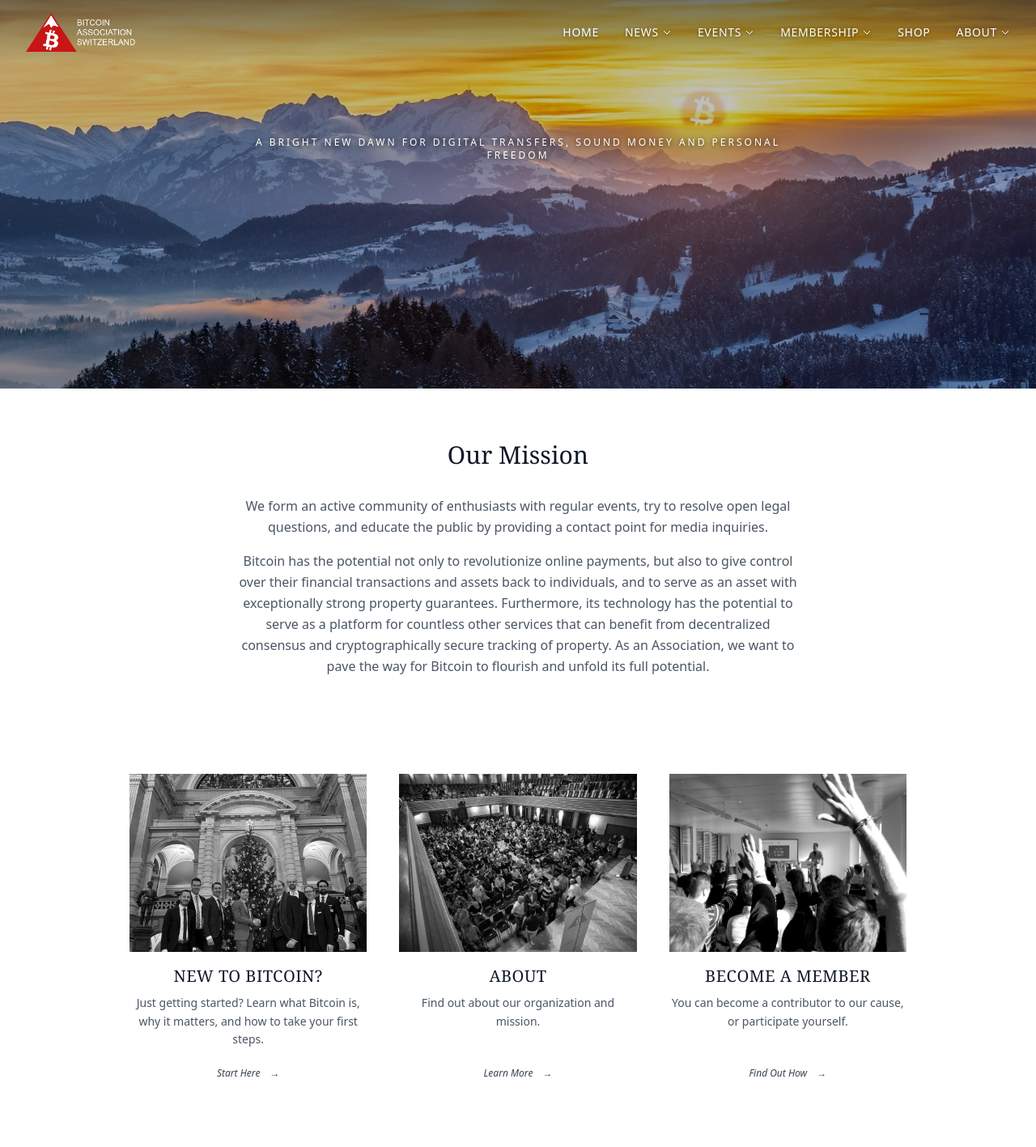
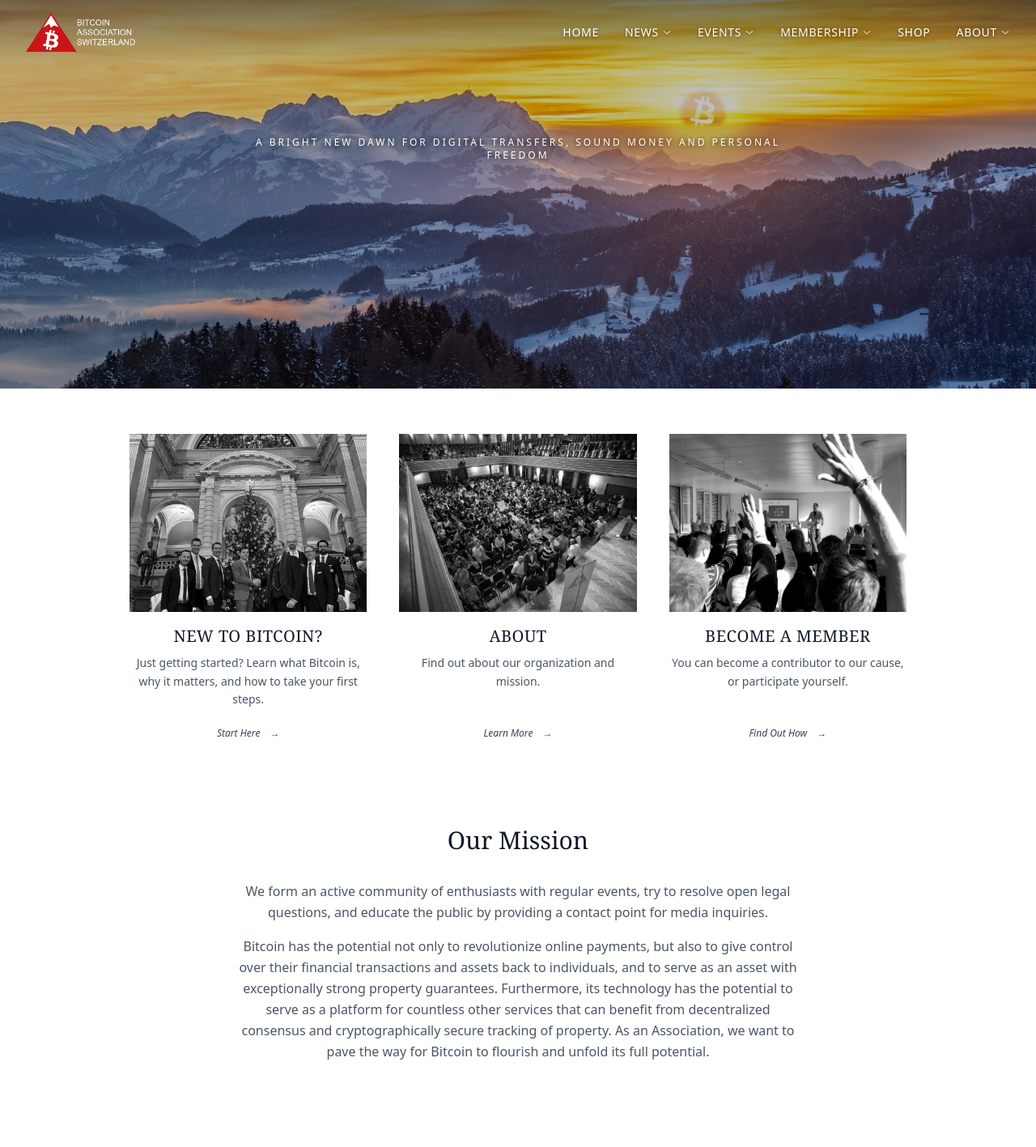
Before and after one commit to JanatBAS/BAS-website-clone, a Next.js app: page / in a window 1280 px wide. Shown: the top 1417 px of the page at 81% size. Built offline with nearby package versions, Linux system fonts and the light colour scheme.

Commit message:
content(index): Move CTA boxes to top

```diff
--- a/src/app/page.tsx
+++ b/src/app/page.tsx
@@ -10,8 +10,8 @@
       <Header />
       <main>
         <Hero />
+        <FeatureCards />
         <Mission />
-        <FeatureCards />
       </main>
       <Footer />
     </>
--- a/src/components/Mission.tsx
+++ b/src/components/Mission.tsx
@@ -2,7 +2,7 @@
 
 const Mission: React.FC = () => {
   return (
-    <section className="bg-white py-12 md:py-16">
+    <section className="bg-white py-12 md:py-10">
       <div className="max-w-3xl mx-auto px-4 sm:px-6 lg:px-8">
         <h2 className="text-2xl md:text-3xl font-serif text-center text-gray-900 mb-6 md:mb-8">
           Our Mission
```
